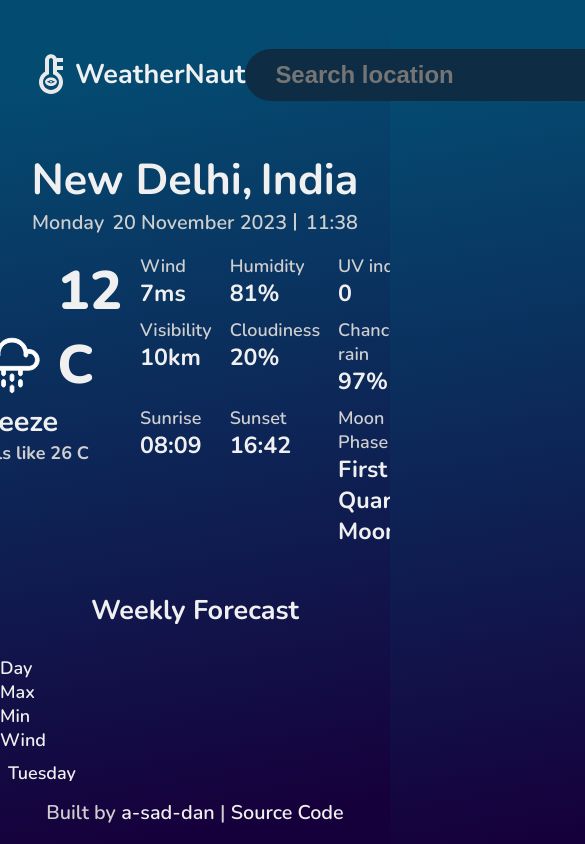
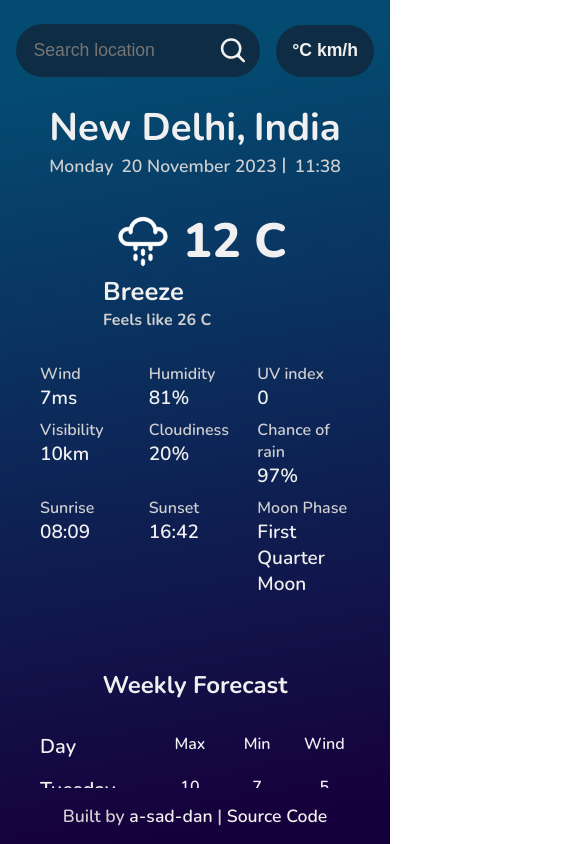
Before and after one commit to a-sad-dan/weatherNaut, a website built with webpack: page src/index.html in a window 390 px wide. Shown: the top 844 px of the page, 585 px wide, since content can reach past the window. Built offline with nearby package versions, Linux system fonts and the light colour scheme; no server answers; a web font is replaced by a local one.

Commit message:
add responsiveness, fix layout

```diff
--- a/src/style.css
+++ b/src/style.css
@@ -31,6 +31,10 @@
 
 }
 
+html {
+    overflow: clip;
+}
+
 body {
     color: var(--white);
     font-family: 'Nunito', sans-serif;
@@ -46,7 +50,8 @@ body {
     display: flex;
     flex-direction: column;
     justify-content: space-between;
-    /* overflow-y: scroll; */
+    overflow-y: scroll;
+    overflow-x: hidden;
 
 }
 
@@ -273,15 +278,74 @@ section#secondary-info {
     font-weight: 700;
 }
 
-div[data-day] {
+#forecasts {
     display: grid;
     grid-template-columns: repeat(4, 1fr);
+
     gap: 1em;
     padding: 0.5rem 0;
     justify-items: center;
 }
 
-div[data-day] .day {
+#forecasts .day {
     justify-self: baseline;
     font-size: 1.25rem;
 }
+
+
+
+/* ------------Media Queries------------ */
+@media screen and (max-width : 768px) {
+    :root {
+        font-size: 16px;
+    }
+
+    #logo {
+        display: none;
+    }
+
+    #current-info {
+        flex-direction: column;
+        align-items: center;
+    }
+
+
+    section#secondary-info,
+    section#forecast-info {
+        padding: 1rem 2.5rem;
+    }
+
+    .secondary-info_detail {
+        font-size: 1.19rem;
+        font-weight: 600;
+    }
+
+    #top-bar {
+        padding: 1.5rem 1rem;
+        gap: 1rem;
+    }
+
+    #logo img {
+        width: 36px;
+    }
+
+    button#search {
+        padding: 0.5em 0.8em;
+    }
+
+    input#query {
+        width: 100%;
+        min-width: unset;
+        font-size: 1.1rem;
+        font-weight: 500;
+        padding: 0.2em 0.6em;
+        padding-left: 1em;
+    }
+
+    button#unit {
+        height: 98%;
+        padding: 0 1rem;
+        font-size: 1.1rem;
+        white-space: nowrap;
+    }
+}
```
